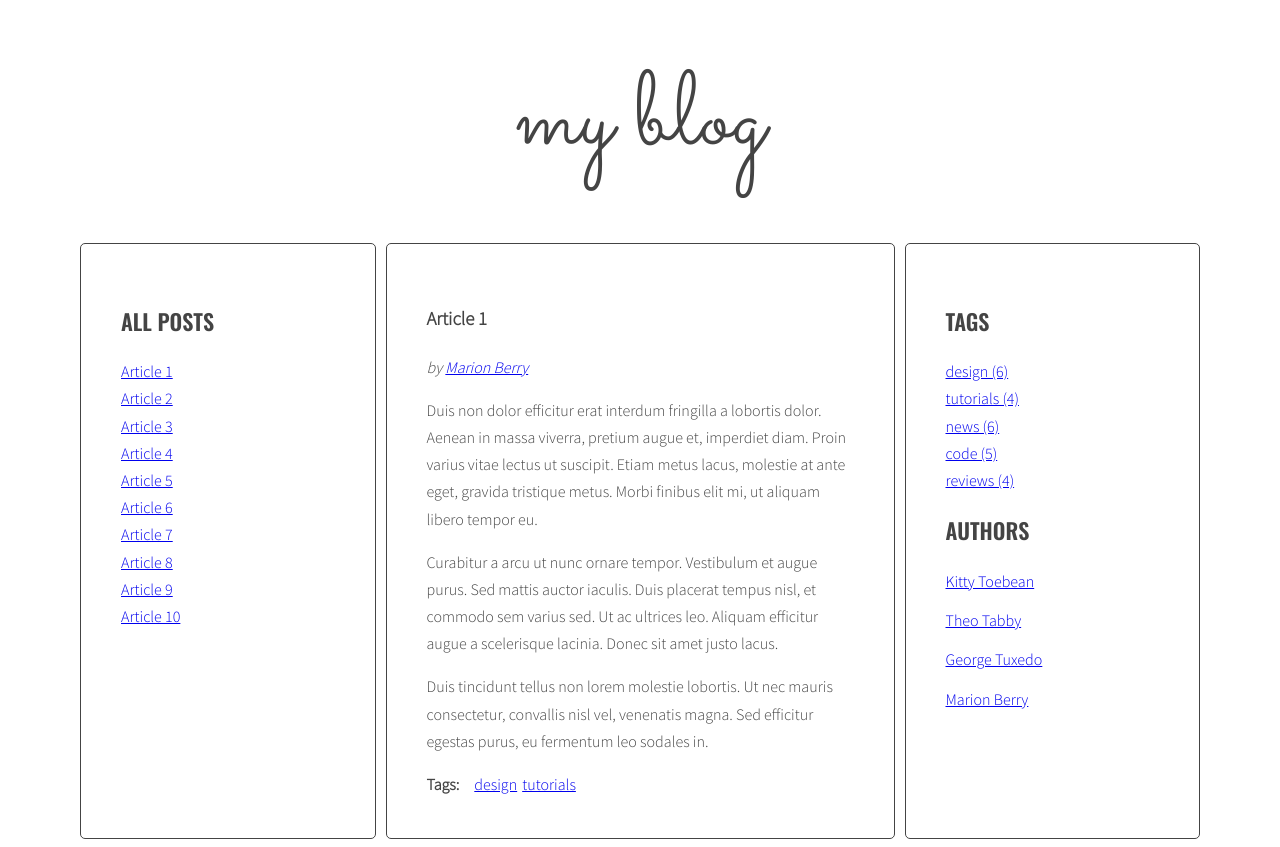
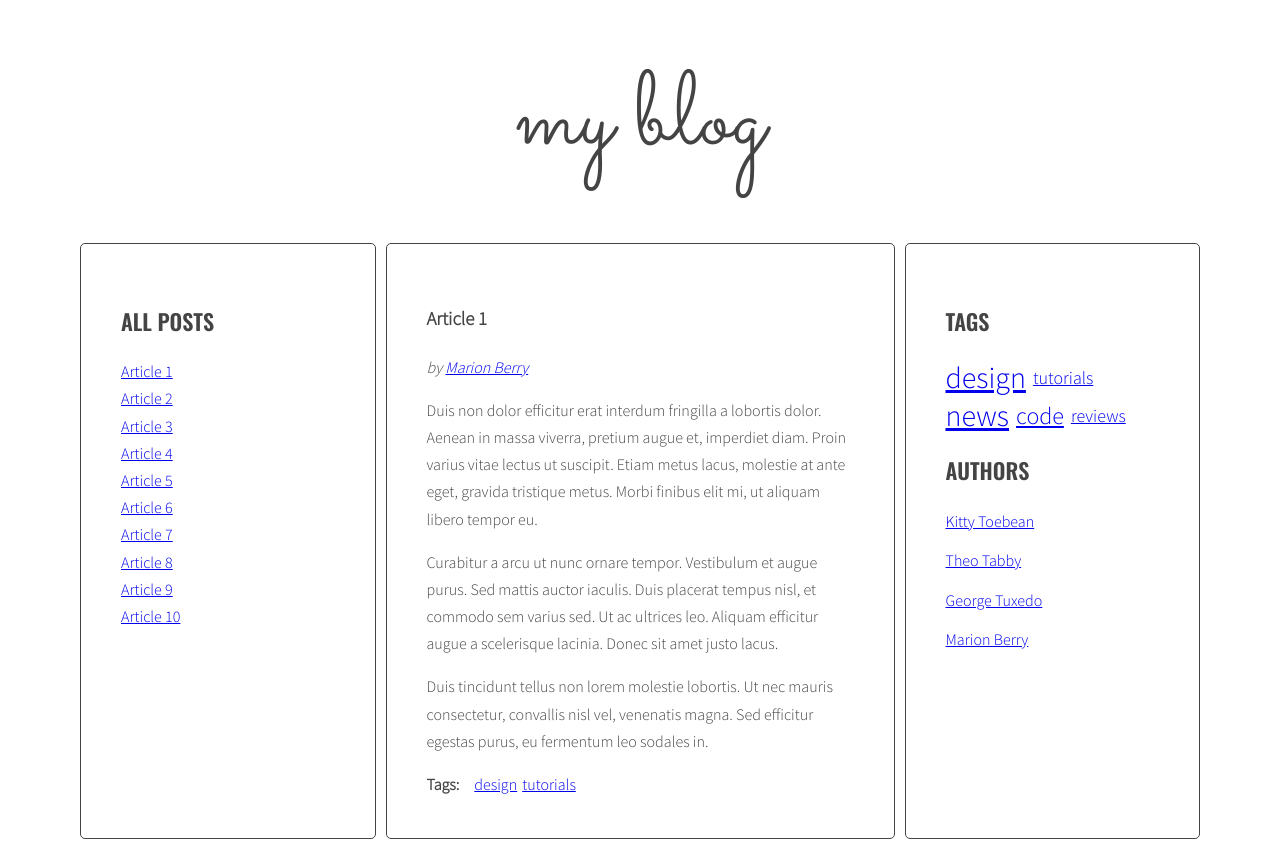
Before and after one commit to ewaolczak/blog-basic-javascript, a website: page index.html in a window 1280 px wide. Drawn offline with nearby package versions, Linux system fonts and the light colour scheme.

Commit message:
Modify tags cloud

```diff
--- a/js/script.js
+++ b/js/script.js
@@ -38,7 +38,9 @@
     optTitleListSelector = '.titles',
     optArticleTagSelector = '.post-tags .list',
     optArticleAuthorSelector = '.post-author',
-    optTagsListSelector = '.tags.list';
+    optTagsListSelector = '.tags.list',
+    optCloudClassCount = 5,
+    optCloudClassPrefix = 'tag-size-';
 
   function generateTitleList(customSelector = '') {
     /* remove content of titleList */
@@ -74,6 +76,27 @@
     for (let link of links) {
       link.addEventListener('click', titleClickHandler);
     }
+  }
+
+  function calculateTagParams(tags) {
+    let params = { min: 999999, max: 0 };
+
+    for (let tag in tags) {
+      console.log(`${tag} is used ${tags[tag]} times`);
+      params.max = tags[tag] > params.max ? tags[tag] : params.max;
+      params.min = tags[tag] < params.min ? tags[tag] : params.min;
+    }
+
+    return params;
+  }
+
+  function calculateTagClass(count, params) {
+    const normalizedCount = count - params.min;
+    const normalizedMax = params.max - params.min;
+    const persentage = normalizedCount / normalizedMax;
+    const classNumber = Math.floor(persentage * (optCloudClassCount - 1) + 1);
+
+    return classNumber;
   }
 
   function generateTags() {
@@ -123,12 +146,17 @@
     const tagList = document.querySelector(optTagsListSelector);
 
     /* create variable for all links HTML code */
+    const tagsParams = calculateTagParams(allTags);
+    console.log('tagsParams', tagsParams);
     let allTagsHTML = '';
 
     /* START LOOP: for each tag in allTags: */
     for (let tag in allTags) {
       /* generate code of a link and add it to allTagsHTML */
-      allTagsHTML += `<li><a href="#tag-${tag}">${tag} (${allTags[tag]})</a></li>`;
+      allTagsHTML += `<li><a class="${optCloudClassPrefix}${calculateTagClass(
+        allTags[tag],
+        tagsParams
+      )}" href="#tag-${tag}">${tag}</a></li>`;
       /* END LOOP: for each tag in allTags: */
     }
     /*add HTML from allTagsHTML to tagList */
--- a/sass/style.scss
+++ b/sass/style.scss
@@ -94,6 +94,16 @@ body {
   }
 }
 
+.list.tags {
+  display: flex;
+  flex-wrap: wrap;
+  align-items: center;
+  li {
+    padding-right: 7px;
+    line-height: initial;
+  }
+}
+
 /* Authors */
 
 .authors {
@@ -117,6 +127,7 @@ body {
 
 .post-tags {
   display: flex;
+  align-items: center;
   p {
     margin: 0 10px 0 0;
   }
@@ -124,3 +135,25 @@ body {
     padding-left: 5px;
   }
 }
+
+/* Tags */
+
+.tag-size-1 {
+  font-size: 18px;
+}
+
+.tag-size-2 {
+  font-size: 21px;
+}
+
+.tag-size-3 {
+  font-size: 24px;
+}
+
+.tag-size-4 {
+  font-size: 27px;
+}
+
+.tag-size-5 {
+  font-size: 30px;
+}
```
Also changed, not shown: css/style.css, 1 other file.
